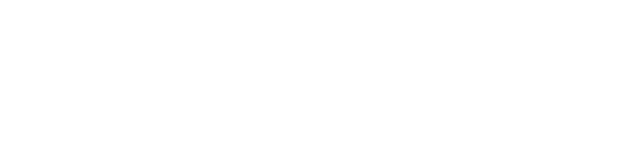
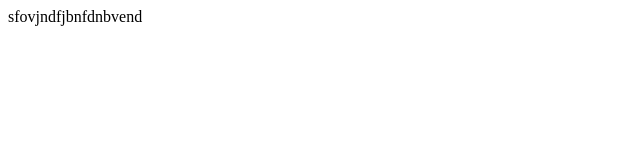
Before and after one commit to karenygin-creator/sdfjfghgswjhf, a plain HTML site: page index.html in a window 1280 px wide. Shown: the whole page, without its empty margins (0-640 px from the left). Drawn offline with Linux system fonts and the light colour scheme.

Commit message:
DRGFRFRFRFR

```diff
--- a/index.html
+++ b/index.html
@@ -6,6 +6,6 @@
     <title>Document</title>
 </head>
 <body>
-
+    sfovjndfjbnfdnbvend
 </body>
 </html>
--- a/style.css
+++ b/style.css
@@ -0,0 +1 @@
+cwojcwcwojcnjw
```
Also changed, not shown: 1 other file.
